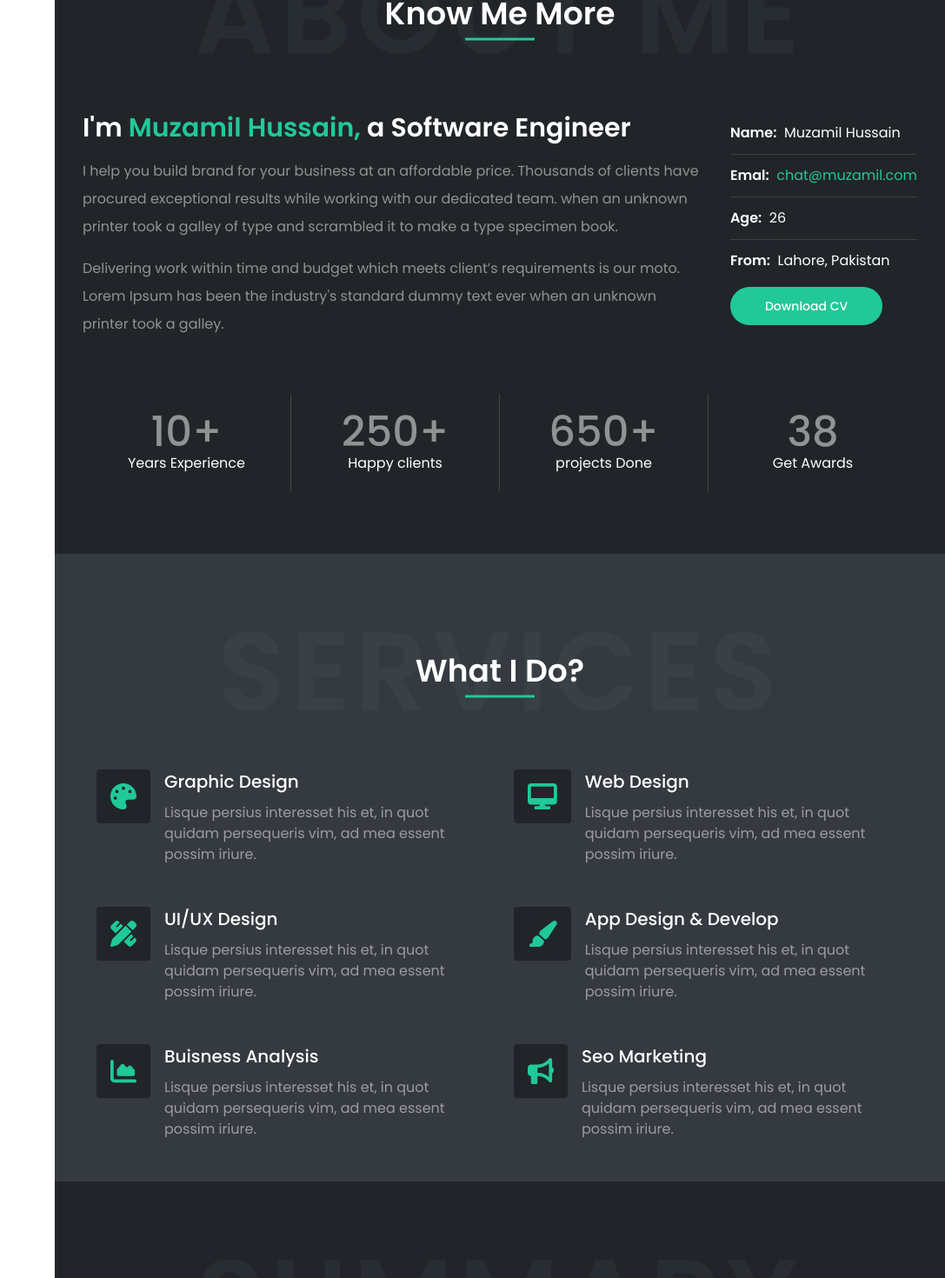
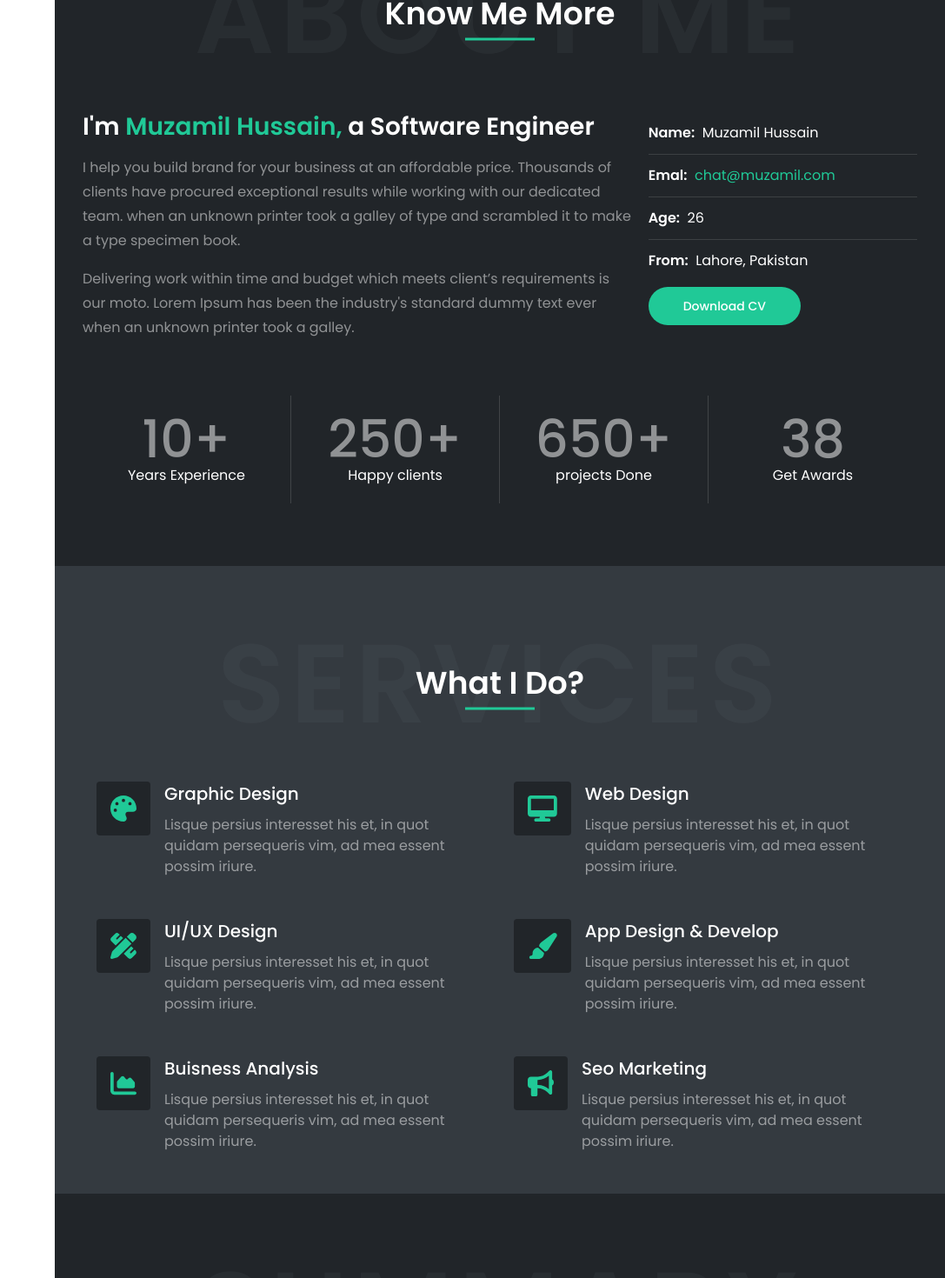
Before and after one commit to muzamil-frontend-dev/portfolio-web-app, a React (Create React App) app: page / in a window 1280 px wide. Shown: the part 919-2389 px from the top of the page at 87% size, without its empty margins (193-1280 px from the left). Built offline with nearby package versions, Linux system fonts and the light colour scheme.

Commit message:
update resonsive layout issue

```diff
--- a/src/Sections/About.jsx
+++ b/src/Sections/About.jsx
@@ -4,27 +4,28 @@ import Heading from "../Components/Heading";
 
 const About = () => {
   return (
-    <div className="bg-black-200 text-white py-18 px-3 sm:px-8" id="about">
+    <section className="bg-black-200 text-white" id="about">
+      <div className="container mx-auto py-18 px-3 sm:px-8">
         <Heading title="about me" tagLine="know me more" />
-      <section className="lg:flex flex-row">
-        <div className="lg:basis-auto lg:pr-8 text-center lg:text-left">
-          <h1 className="text-3xl font-semibold mb-4">
-            I'm <span className="text-green">Muzamil Hussain,</span> a Software
-            Engineer
+        <section className="grid grid-cols-1 lg:grid-cols-6 gap-4">
+          <div className="lg:col-span-4 text-center lg:text-left">
+            <h1 className="text-2.5xl font-semibold mb-4">
+              I'm <span className="text-green">Muzamil Hussain,</span> a
+              Software Engineer
             </h1>
-          <p className="text-slate-300 mb-4 leading-8">
+            <p className="text-slate-300 mb-4 leading-7">
               I help you build brand for your business at an affordable price.
-            Thousands of clients have procured exceptional results while working
-            with our dedicated team. when an unknown printer took a galley of
-            type and scrambled it to make a type specimen book.
+              Thousands of clients have procured exceptional results while
+              working with our dedicated team. when an unknown printer took a
+              galley of type and scrambled it to make a type specimen book.
             </p>
-          <p className="text-slate-300 mb-4 leading-8">
+            <p className="text-slate-300 mb-4 leading-7">
               Delivering work within time and budget which meets client’s
               requirements is our moto. Lorem Ipsum has been the industry's
               standard dummy text ever when an unknown printer took a galley.
             </p>
           </div>
-        <div className="lg:basis-auto mt-12 lg:mt-0">
+          <div className="lg:col-span-2 mt-10 lg:mt-0">
             <ul className="mb-4">
               <li className="py-3 border-b border-slate-400">
                 <span className="font-semibold">Name:</span>&nbsp;&nbsp;
@@ -55,31 +56,32 @@ const About = () => {
         </section>
         <ul className="flex flex-row flex-wrap text-center mt-12">
           <li className="md:border-r md:border-slate-200 py-5 px-3 basis-1/2 md:basis-1/4">
-          <p className="text-2xl md:text-4xl lg:text-5xl font-medium leading-snug text-slate-300">
+            <p className="text-4xl md:text-5xl lg:text-6xl font-medium leading-snug text-slate-300">
               <CountUp end={10} duration={2} enableScrollSpy scrollSpyOnce />+
             </p>
             <span>Years Experience</span>
           </li>
           <li className="md:border-r md:border-slate-200 py-5 px-3 basis-1/2 md:basis-1/4">
-          <p className="text-2xl md:text-4xl lg:text-5xl font-medium leading-snug text-slate-300">
+            <p className="text-4xl md:text-5xl lg:text-6xl font-medium leading-snug text-slate-300">
               <CountUp end={250} duration={2} enableScrollSpy scrollSpyOnce />+
             </p>
             <span>Happy clients</span>
           </li>
           <li className="md:border-r md:border-slate-200 py-5 px-3 basis-1/2 md:basis-1/4">
-          <p className="text-2xl md:text-4xl lg:text-5xl font-medium leading-snug text-slate-300">
+            <p className="text-4xl md:text-5xl lg:text-6xl font-medium leading-snug text-slate-300">
               <CountUp end={650} duration={2} enableScrollSpy scrollSpyOnce />+
             </p>
             <span>projects Done</span>
           </li>
           <li className="py-5 px-3 basis-1/2 md:basis-1/4">
-          <p className="text-2xl md:text-4xl lg:text-5xl font-medium leading-snug text-slate-300">
+            <p className="text-4xl md:text-5xl lg:text-6xl font-medium leading-snug text-slate-300">
               <CountUp end={38} duration={2} enableScrollSpy scrollSpyOnce />
             </p>
             <span>Get Awards</span>
           </li>
         </ul>
       </div>
+    </section>
   );
 };
 
--- a/src/Sections/Services.jsx
+++ b/src/Sections/Services.jsx
@@ -43,10 +43,8 @@ const servicesList = [
 
 const Services = () => {
   return (
-    <section
-      className="bg-gray-900 text-white pt-18 px-3 lg:px-8"
-      id="services"
-    >
+    <section className="bg-gray-900 text-white" id="services">
+      <div className="container mx-auto pt-18 px-3 lg:px-8">
         <Heading title="services" tagLine="what I do?" />
         <section className="flex flex-wrap">
           {servicesList.map((service, i) => (
@@ -58,6 +56,7 @@ const Services = () => {
             />
           ))}
         </section>
+      </div>
     </section>
   );
 };
--- a/src/Sections/Summary.jsx
+++ b/src/Sections/Summary.jsx
@@ -52,11 +52,8 @@ const experiencenData = [
 
 const Summary = () => {
   return (
-    <section
-      className="bg-black-200 text-white pt-18 px-8 lg:px-8"
-      id="summary"
-    >
-      <div className="container mx-auto">
+    <section className="bg-black-200 text-white" id="summary">
+      <div className="container mx-auto pt-18 px-8">
         <Heading title="summary" tagLine="resume" />
         <section className="grid gap-x-12 gap-y-4 grid-cols-1 sm:grid-cols-2">
           <div className="">
--- a/tailwind.config.js
+++ b/tailwind.config.js
@@ -31,6 +31,14 @@ module.exports = {
     },
     extend: {
       poppins: ["Poppins", "sans-serif"],
+      fontSize: {
+        "2.5xl": [
+          "1.75rem",
+          {
+            lineHeight: "2.125rem",
+          },
+        ],
+      },
       lineHeight: {
         "extra-loose": "3.5rem",
       },
```
Lines whose indentation alone changed are shown as unchanged.
